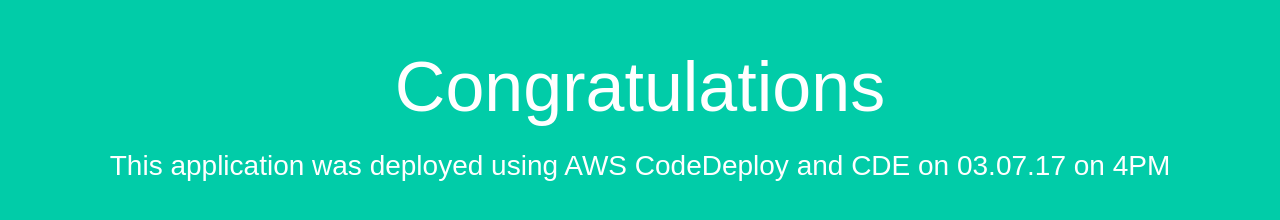
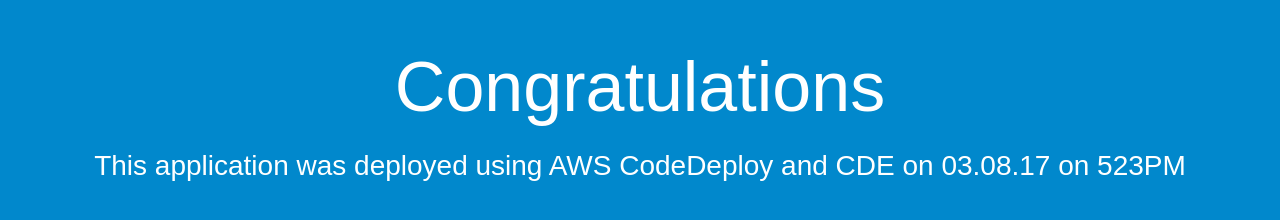
Before and after one commit to jack1001/sample, a plain HTML site: page index.html in a window 1280 px wide. Drawn offline with Linux system fonts and the light colour scheme.

Commit message:
Update for demo

```diff
--- a/index.html
+++ b/index.html
@@ -6,7 +6,7 @@
   <style>
     body {
       color: #ffffff;
-      background-color: #01cca8;
+      background-color: #0188cc;
       font-family: Arial, sans-serif;
       font-size: 14px;
     }
@@ -27,7 +27,7 @@
 <body>
   <div align="center">
     <h1>Congratulations</h1>
-    <h2>This application was deployed using AWS CodeDeploy and CDE on 03.07.17 on 4PM</h2>
+    <h2>This application was deployed using AWS CodeDeploy and CDE on 03.08.17 on 523PM</h2>
   </div>
 </body>
 </html>
```
